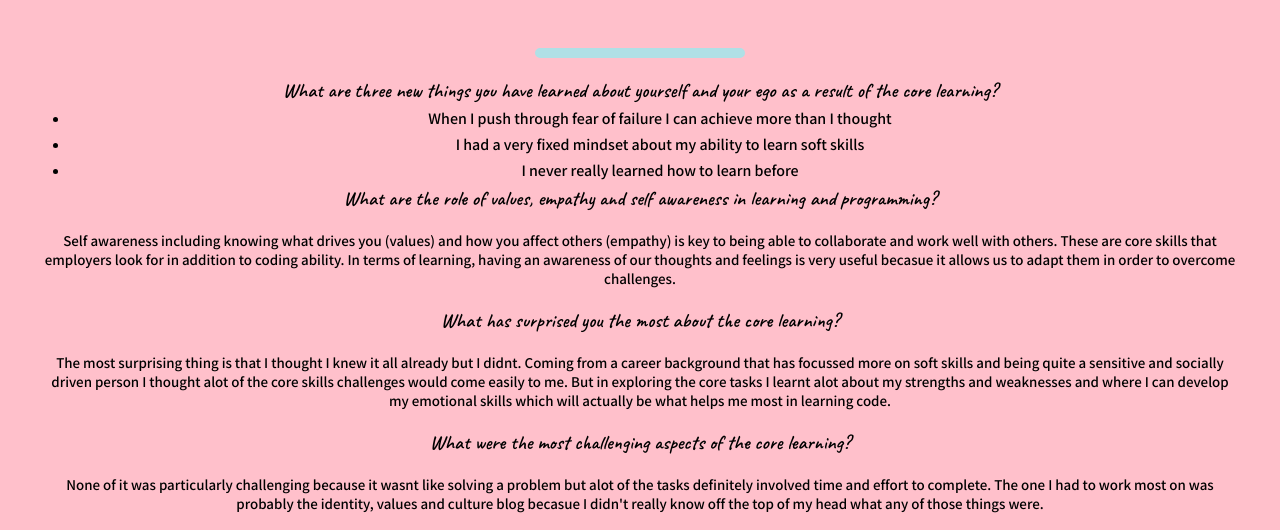
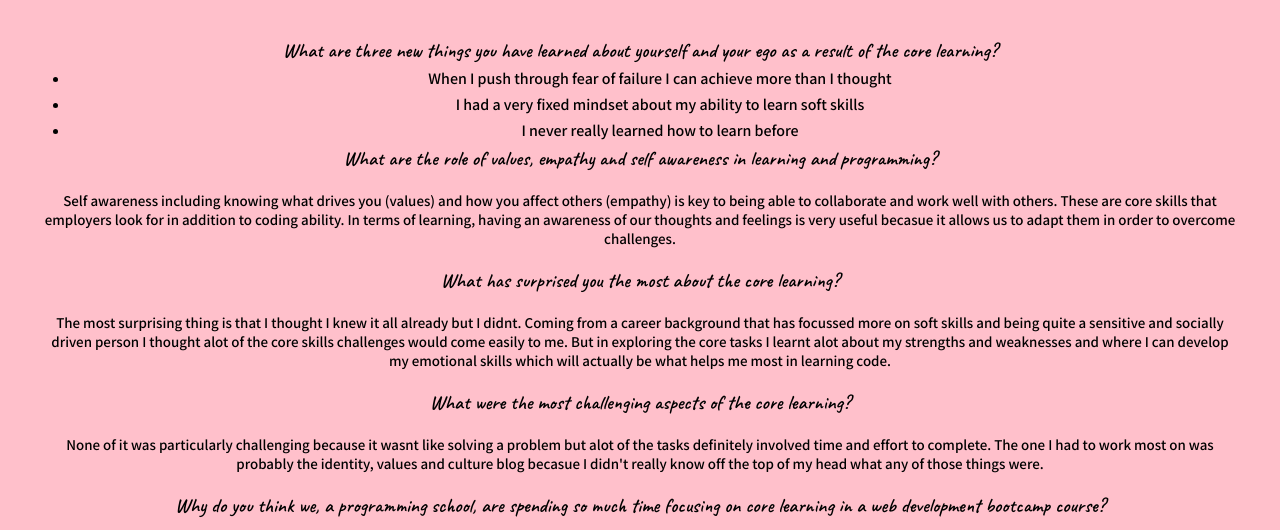
Before and after one commit to zoe-joblin/zoe-joblin.github.io, a plain HTML site: page blog/foundations-reflection.html in a window 1280 px wide. Shown: the part 191-721 px from the top of the page. Drawn offline with Linux system fonts and the light colour scheme.

Commit message:
update ordered list class and add to foundations blog

```diff
--- a/blog/foundations-reflection.html
+++ b/blog/foundations-reflection.html
@@ -25,11 +25,6 @@
     <h1>Dodo's Blog</h1>
     <h2>Foundations Reflections</h3>
   </heading>
-  <div>
-    <figure>
-      <img>
-    </figure>
-  </div>
   <div>
     <div>
       <h3>What are three new things you have learned about yourself and your ego as a result of the core learning?</h3>
--- a/styles/main.css
+++ b/styles/main.css
@@ -41,7 +41,7 @@ p {
 }
 .ordered-list {
     position: relative;
-    width: 500px;
+    width: auto;
     border-color: powderblue;
     border-width: 5px;
     border-style: solid;
```
